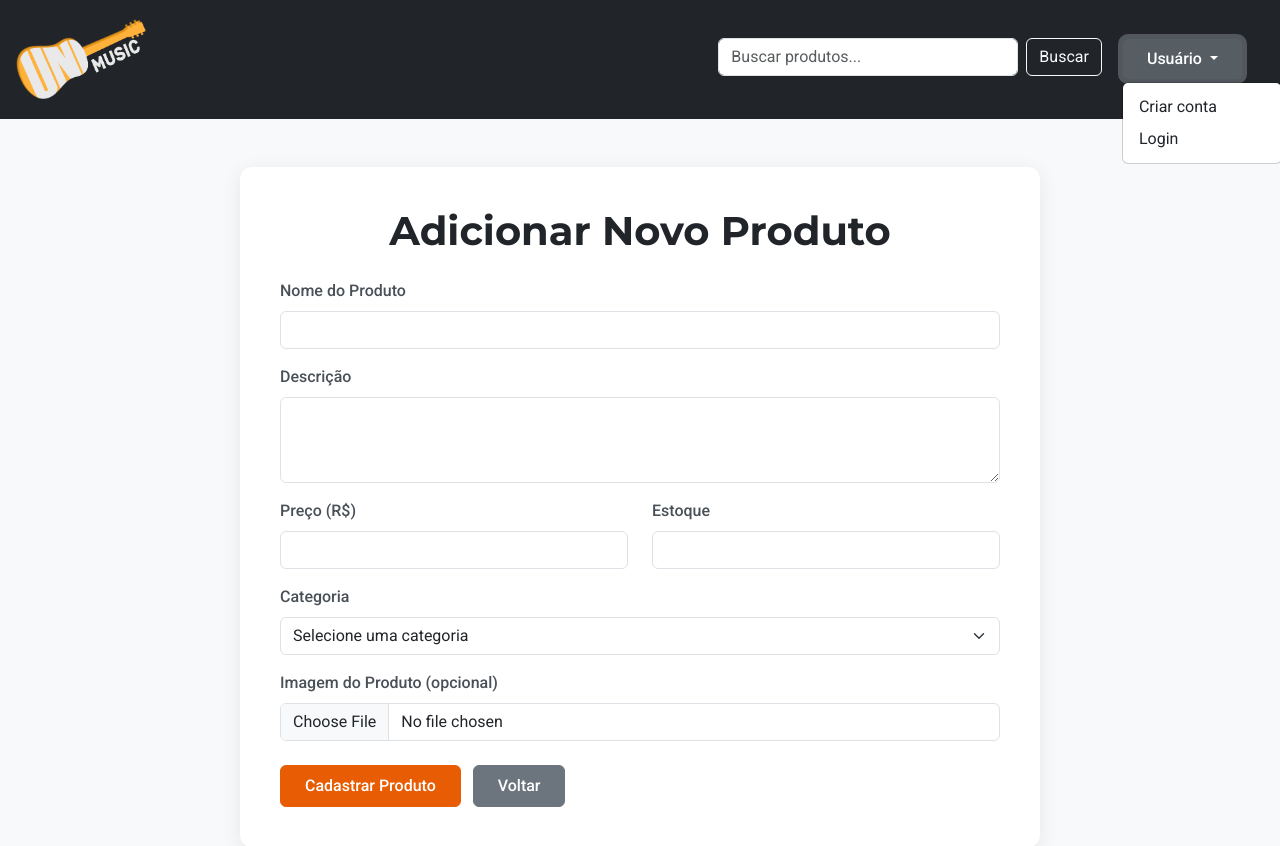
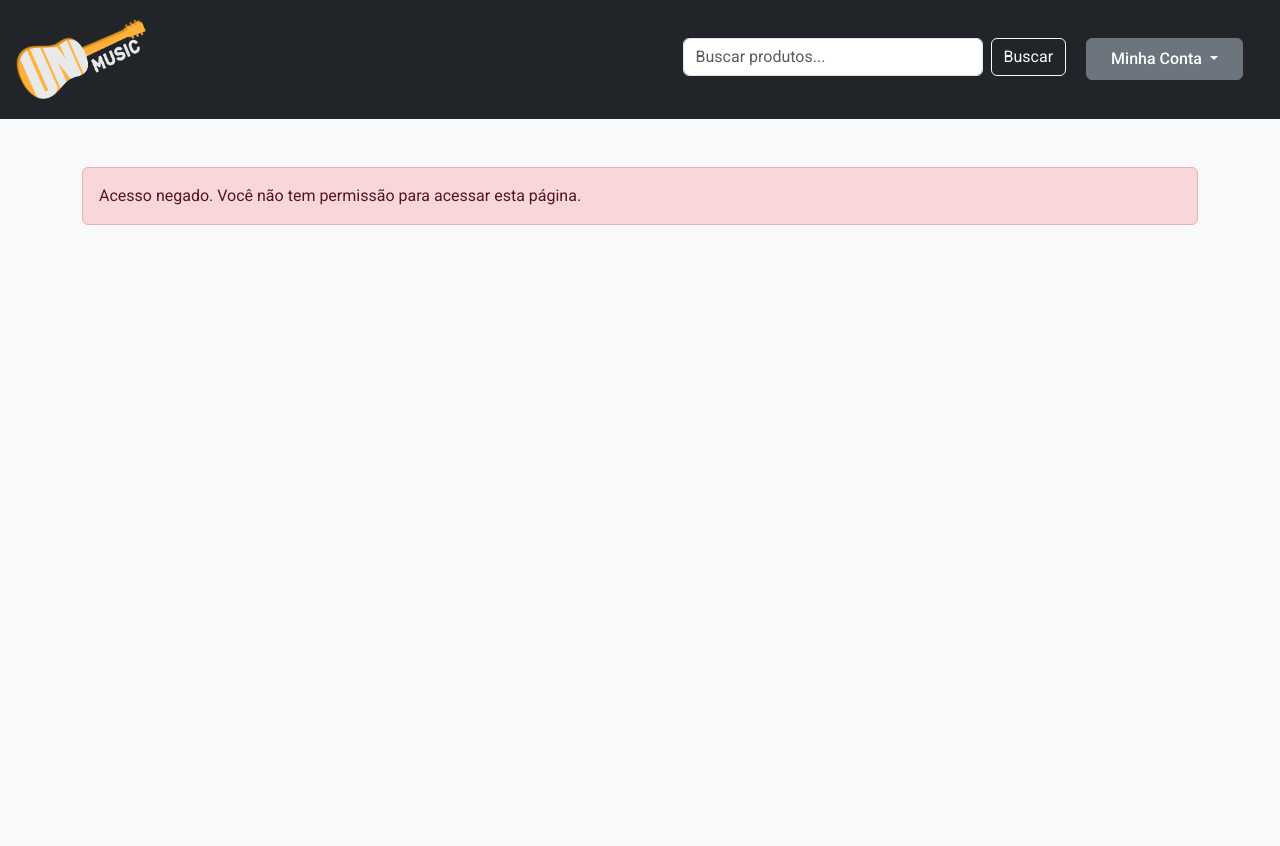
Before and after one commit to 1colombo/UniMusicMVP, a PHP site: page /admin/create_product.php in a window 1280 px wide, after a click on "Minha Conta". Shown: the top 846 px of the page. After the commit the page ends 225 px from the top, so only its background shows below. Run offline with PHP 8.4, Linux system fonts and the light colour scheme; data that the repository does not hold is empty.

Commit message:
fix: correção das permissões

```diff
--- a/admin/create_product.php
+++ b/admin/create_product.php
@@ -75,6 +75,14 @@ if ($_SERVER['REQUEST_METHOD'] === 'POST') {
 <body>
 <?php include_once __DIR__ . '/../public/navbar.php'; // Inclui a navbar ?>
 
+<?php if (!isAdmin()): ?>
+    <div class="container py-5">
+        <div class="alert alert-danger" role="alert">
+            Acesso negado. Você não tem permissão para acessar esta página.
+        </div>
+    </div>
+    <?php exit();
+    else: ?>
 <div class="container py-5">
         <?php include_once __DIR__ . '/../config/message.php'; ?>
 
@@ -133,7 +141,7 @@ if ($_SERVER['REQUEST_METHOD'] === 'POST') {
         </div>
     </form>
 </div>
-
+<?php endif; ?>
 <script src="https://cdn.jsdelivr.net/npm/bootstrap@5.3.3/dist/js/bootstrap.bundle.min.js"></script>
 </body>
 </html>
--- a/config/auth.php
+++ b/config/auth.php
@@ -1,9 +1,9 @@
 <?php
 function isAdmin() {
-    return isset($_SESSION['tipo']) && $_SESSION['tipo'] === 'Admin';
+    return isset($_SESSION['tipo']) && $_SESSION['tipo'] === 'admin';
 }
 function isClient() {
-    return isset($_SESSION['tipo']) && $_SESSION['tipo'] === 'Client';
+    return isset($_SESSION['tipo']) && $_SESSION['tipo'] === 'user';
 }
 function isLoggedIn() {
     return isset($_SESSION['logado']) && $_SESSION['logado'] === true;
--- a/public/navbar.php
+++ b/public/navbar.php
@@ -72,11 +72,17 @@ if ($connect) {
 
                     <div class="dropdown btn-usuario navbar-right-item">
                         <button class="btn btn-secondary dropdown-toggle" type="button" data-bs-toggle="dropdown" aria-expanded="false">
-                            Usuário
+                            Minha Conta
                         </button>
                         <ul class="dropdown-menu">
-                            <li><a class="dropdown-item" href="<?php echo BASE_URL; ?>/users/create_account.php">Criar conta</a></li>
-                            <li><a class="dropdown-item" href="<?php echo BASE_URL; ?>/users/login.php">Login</a></li>
+                            <?php if (isLoggedIn()): ?>
+                                <li><a class="dropdown-item" href="<?php echo BASE_URL; ?>/users/profile.php">Perfil</a></li>
+                                <li><hr class="dropdown-divider"></li>
+                                <li><a class="dropdown-item" href="<?php echo BASE_URL; ?>/users/logout.php">Sair</a></li>
+                            <?php else: ?>
+                                <li><a class="dropdown-item" href="<?php echo BASE_URL; ?>/users/login.php">Entrar</a></li>
+                                <li><a class="dropdown-item" href="<?php echo BASE_URL; ?>/users/create_account.php">Criar conta</a></li>
+                            <?php endif; ?>
                         </ul>
                     </div>
 
--- a/users/login.php
+++ b/users/login.php
@@ -26,6 +26,7 @@ if ($_SERVER['REQUEST_METHOD'] === 'POST') {
             $_SESSION['idUsuario'] = $usuario['idUsuario'];
             $_SESSION['nomeUsuario'] = $usuario['nomeUsuario'];
             $_SESSION['tipo'] = $usuario['tipo'];
+            $_SESSION['logado'] = true;
 
             header('Location: ../index.php');
             exit();
```
Also changed, not shown: admin/edit_product.php (+9 -1 lines), admin/product_management.php (+9 -0 lines).
